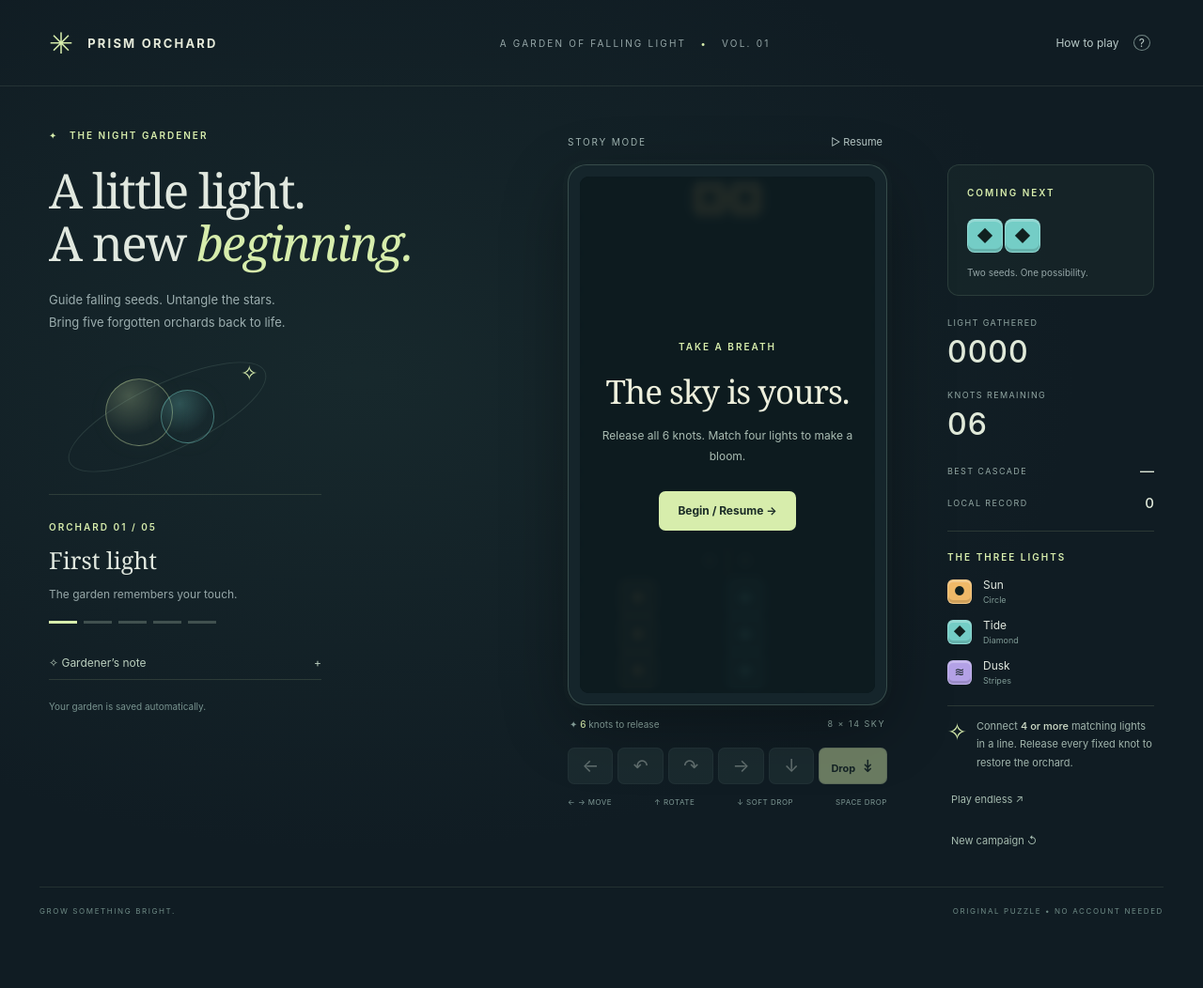
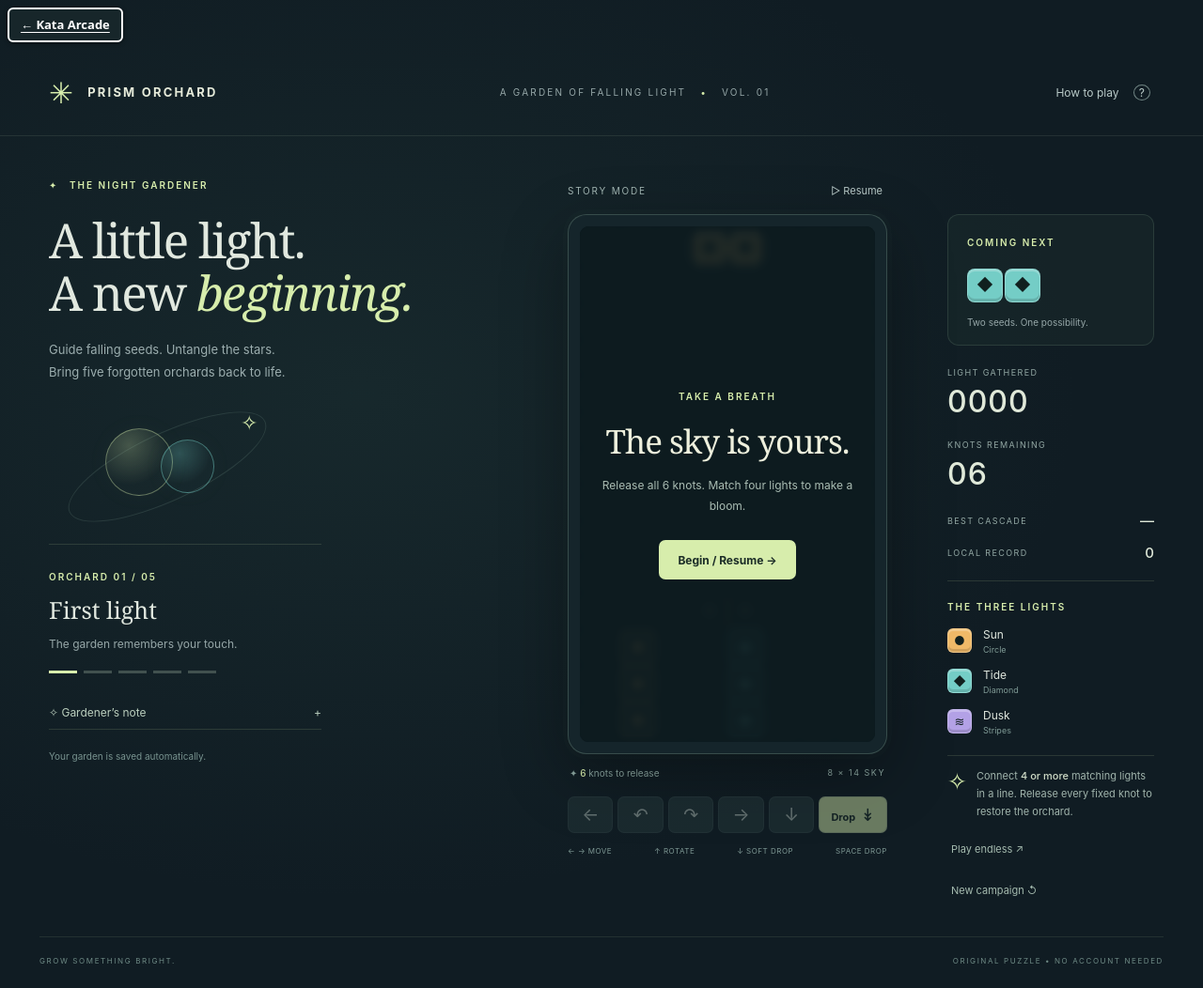
Before and after one commit to intrepion/kata-inspired-by-dr-mario-codex-dot, a website built with Vite: page index.html in a window 1280 px wide. Shown: the whole page at 94% size. Before the commit the page ends 999 px from the top, so only its background shows below. Built offline with nearby package versions, Linux system fonts and the light colour scheme.

Commit message:
Add link back to Kata Arcade

```diff
--- a/index.html
+++ b/index.html
@@ -1 +1,6 @@
-<!doctype html><html lang="en"><head><meta charset="UTF-8"><meta name="viewport" content="width=device-width, initial-scale=1"><meta name="theme-color" content="#101d25"><meta name="description" content="Restore a celestial garden in Prism Orchard, an original falling-pair puzzle game."><title>Prism Orchard · A garden of falling light</title></head><body><div id="app"></div><script type="module" src="/src/main.ts"></script></body></html>
+<!doctype html><html lang="en"><head><meta charset="UTF-8"><meta name="viewport" content="width=device-width, initial-scale=1"><meta name="theme-color" content="#101d25"><meta name="description" content="Restore a celestial garden in Prism Orchard, an original falling-pair puzzle game."><title>Prism Orchard · A garden of falling light</title><style>[data-kata-arcade-nav] a:focus-visible { outline: 3px solid #ffdf70 !important; outline-offset: 3px; }</style>
+</head><body>
+    <div role="navigation" aria-label="Arcade navigation" data-kata-arcade-nav style="all:initial;display:block;position:relative;z-index:2147483647;font:600 13px/1.3 system-ui,sans-serif;">
+      <a href="https://intrepion.github.io/" style="display:inline-block;margin:8px;padding:8px 12px;border:2px solid #fff;border-radius:6px;background:#17262a;color:#fff;text-decoration:underline;text-underline-offset:3px;box-shadow:0 1px 4px #0008;">← Kata Arcade</a>
+    </div>
+<div id="app"></div><script type="module" src="/src/main.ts"></script></body></html>
```
